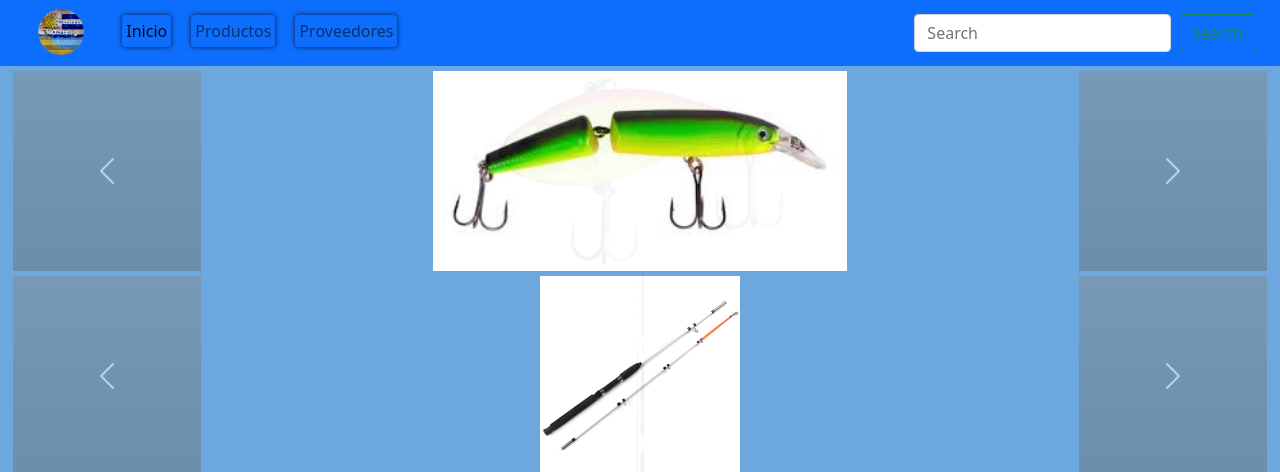
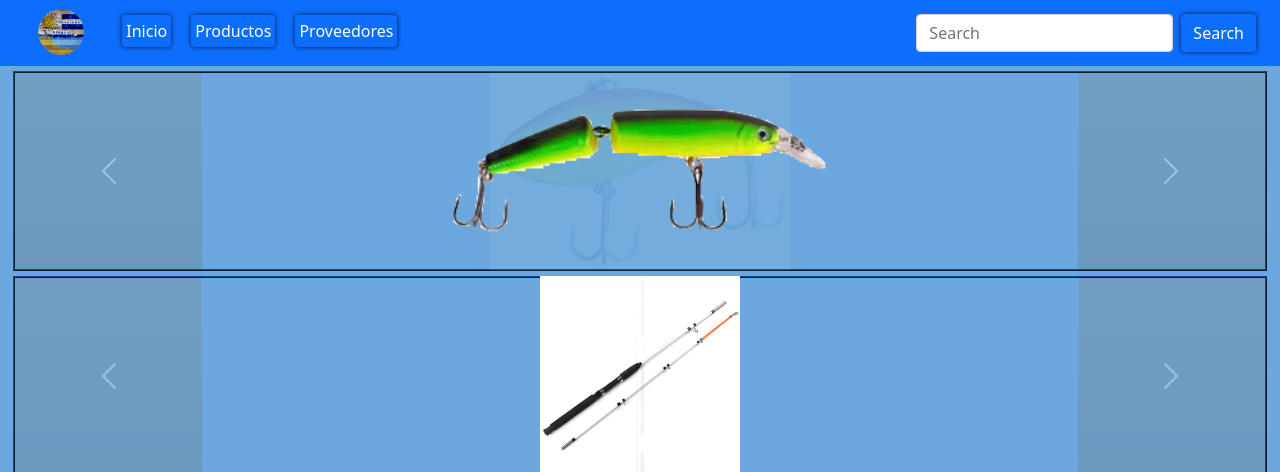
Before and after one commit to coloo99/PescandoUruguayStore1.0, a plain HTML site: page index.html in a window 1280 px wide. Shown: the top 472 px of the page. Drawn offline with nearby package versions, Linux system fonts and the light colour scheme.

Commit message:
Pequeña mejora en los botones y contorno en los carruseles

```diff
--- a/css/estilos.css
+++ b/css/estilos.css
@@ -20,9 +20,20 @@
     z-index: 1;
 }
 
+.search_css {
+    background-color: gray;
+}
+
+.btn {
+    box-shadow: 0 0 5px rgba(4, 8, 27, 0.797) !important;
+    color: rgb(255, 255, 255) !important;
+    border: none !important;
+}
+
 .boton-nav { /*Botones del menu nav*/
     margin-left: 20px;
     box-shadow: 0 0 5px rgba(4, 8, 27, 0.797);
+    color: white !important;
 }
 /*FIN HEADER*/
 
@@ -52,6 +63,7 @@ div.carousel {
     object-fit: contain;
     width: 98%;
     height: 200px;
+    border: 2px ridge #0d4a8c;
 }
 
 .carousel-inner {
@@ -62,6 +74,10 @@ div.carousel {
     object-fit: contain;
     width: 100%;
     height: 200px;
+}
+
+.boton_carrusel {
+    opacity: 0.3 !important;
 }
 
 .carousel-item img{
--- a/index.html
+++ b/index.html
@@ -35,7 +35,7 @@
                           </li>
                         </ul>
                         <form class="d-flex">
-                          <input class="form-control me-2" type="search" placeholder="Search" aria-label="Search">
+                          <input class="form-control me-2 search_css" type="search" placeholder="Search" aria-label="Search">
                           <button class="btn btn-outline-success" type="submit">Search</button>
                         </form>
                       </div>
@@ -50,7 +50,7 @@
         <div id="carouselExampleFade" class="carousel slide carousel-fade" data-bs-ride="carousel">
             <div class="carousel-inner">
               <div class="carousel-item active">
-                <img src="./imagenes_prod/senuelos/articulado.jpg" class="d-block w-100" alt="img-carousel">
+                <img src="./imagenes_prod/senuelos/articuladopng.png" class="d-block w-100" alt="img-carousel">
               </div>
               <div class="carousel-item">
                 <img src="./imagenes_prod/senuelos/colony_power_head.jpg" class="d-block w-100" alt="img-carousel">
@@ -59,11 +59,11 @@
                 <img src="./imagenes_prod/senuelos/fishunter.jpg" class="d-block w-100" alt="img-carousel">
               </div>
             </div>
-            <button class="carousel-control-prev bg-secondary bg-gradient" type="button" data-bs-target="#carouselExampleFade" data-bs-slide="prev">
+            <button class="carousel-control-prev bg-secondary bg-gradient boton_carrusel" type="button" data-bs-target="#carouselExampleFade" data-bs-slide="prev">
               <span class="carousel-control-prev-icon" aria-hidden="true"></span>
               <span class="visually-hidden">Previous</span>
             </button>
-            <button class="carousel-control-next bg-secondary bg-gradient" type="button" data-bs-target="#carouselExampleFade" data-bs-slide="next">
+            <button class="carousel-control-next bg-secondary bg-gradient boton_carrusel" type="button" data-bs-target="#carouselExampleFade" data-bs-slide="next">
               <span class="carousel-control-next-icon" aria-hidden="true"></span>
               <span class="visually-hidden">Next</span>
             </button>
@@ -81,11 +81,11 @@
                 <img src="./imagenes_prod/canias/caña_pesca_fly.jpg" class="d-block w-100" alt="img-carousel">
               </div>
             </div>
-            <button class="carousel-control-prev bg-secondary bg-gradient" type="button" data-bs-target="#carouselExampleFade2" data-bs-slide="prev">
+            <button class="carousel-control-prev bg-secondary bg-gradient boton_carrusel" type="button" data-bs-target="#carouselExampleFade2" data-bs-slide="prev">
               <span class="carousel-control-prev-icon" aria-hidden="true"></span>
               <span class="visually-hidden">Previous</span>
             </button>
-            <button class="carousel-control-next bg-secondary bg-gradient" type="button" data-bs-target="#carouselExampleFade2" data-bs-slide="next">
+            <button class="carousel-control-next bg-secondary bg-gradient boton_carrusel" type="button" data-bs-target="#carouselExampleFade2" data-bs-slide="next">
               <span class="carousel-control-next-icon" aria-hidden="true"></span>
               <span class="visually-hidden">Next</span>
             </button>
```
Also changed, not shown: imagenes_prod/senuelos/articuladopng.png (added).
